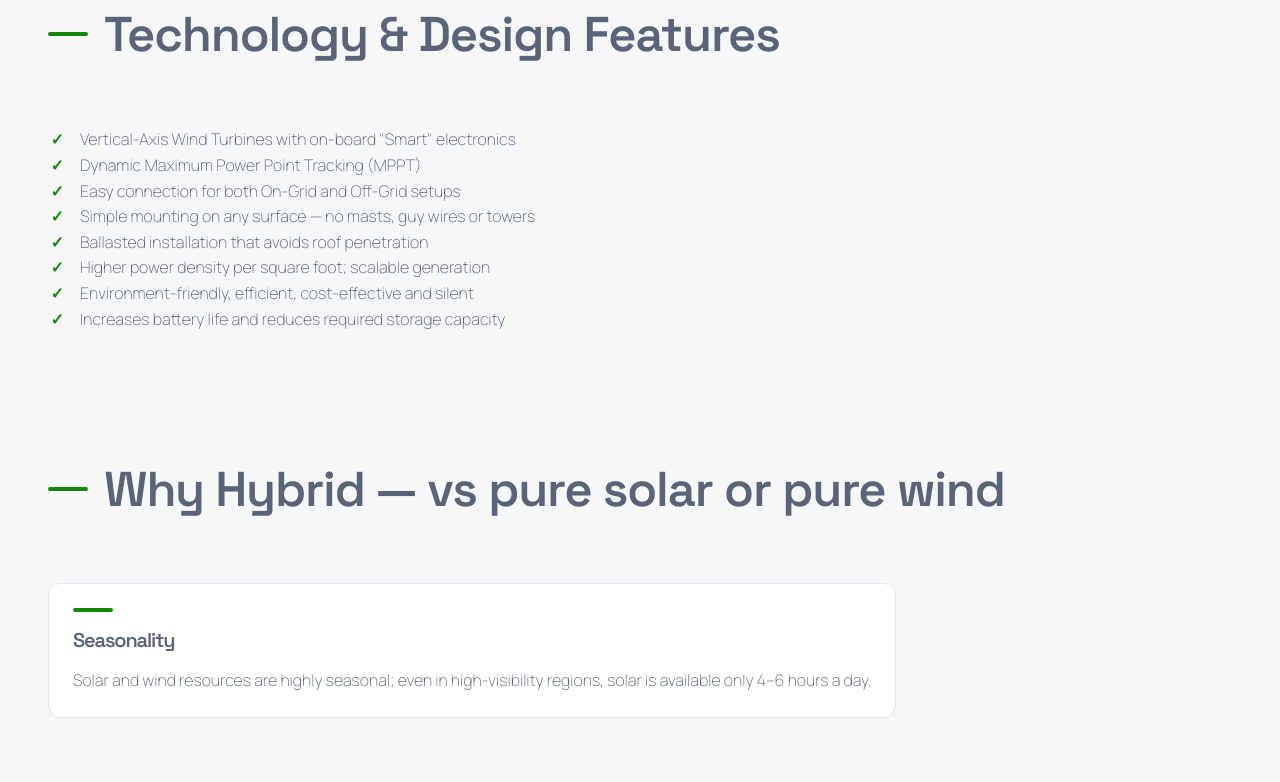
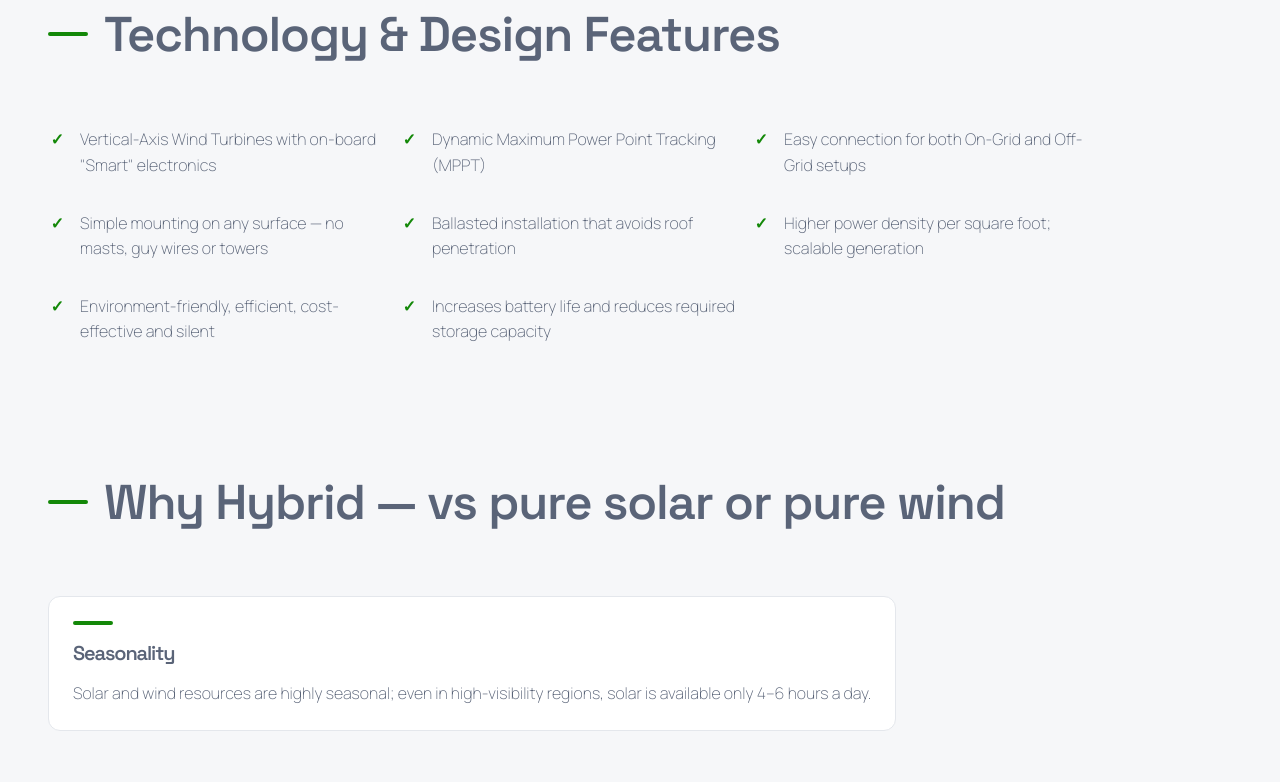
Before and after one commit to divyanshchahar/kinesis, a Next.js app: page /products/hybrid_power_plant in a window 1280 px wide. Shown: the part 940-1722 px from the top of the page. Built offline with nearby package versions, Linux system fonts and the light colour scheme.

Commit message:
updated styling added `addedStyles` to list of classes

```diff
--- a/src/ui/componenets/UnorderedListComponent.tsx
+++ b/src/ui/componenets/UnorderedListComponent.tsx
@@ -40,7 +40,7 @@ export default function UnorderedListComponent({
     }
 
     return (
-        <ul className={`${styles.container} ${selectedListColor} ${colorScheme} ${selectedListType} lightNormal`}>
+        <ul className={`${styles.container} ${selectedListColor} ${colorScheme} ${selectedListType} ${addedStyles} lightNormal`}>
             {
                 listItems.map((listItem, i) => {
                     return <li key={i}>{listItem}</li>
```
